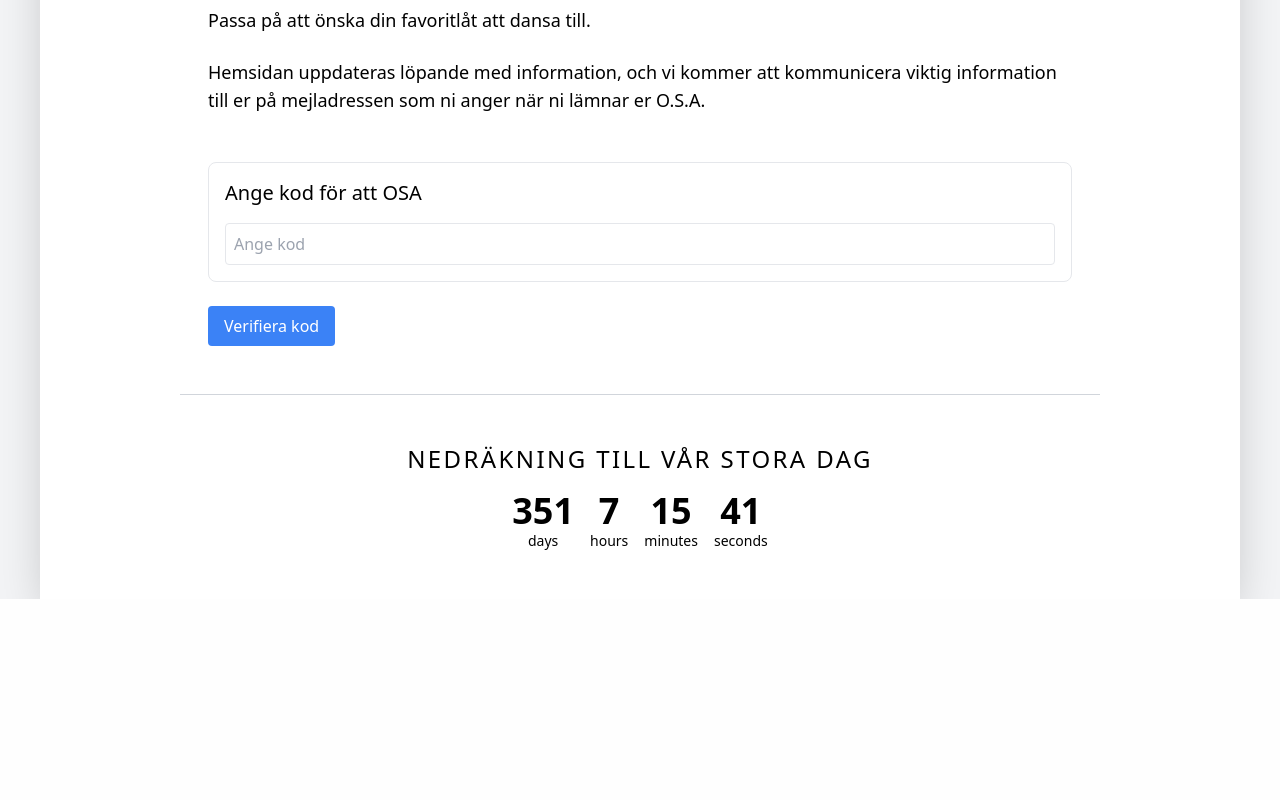
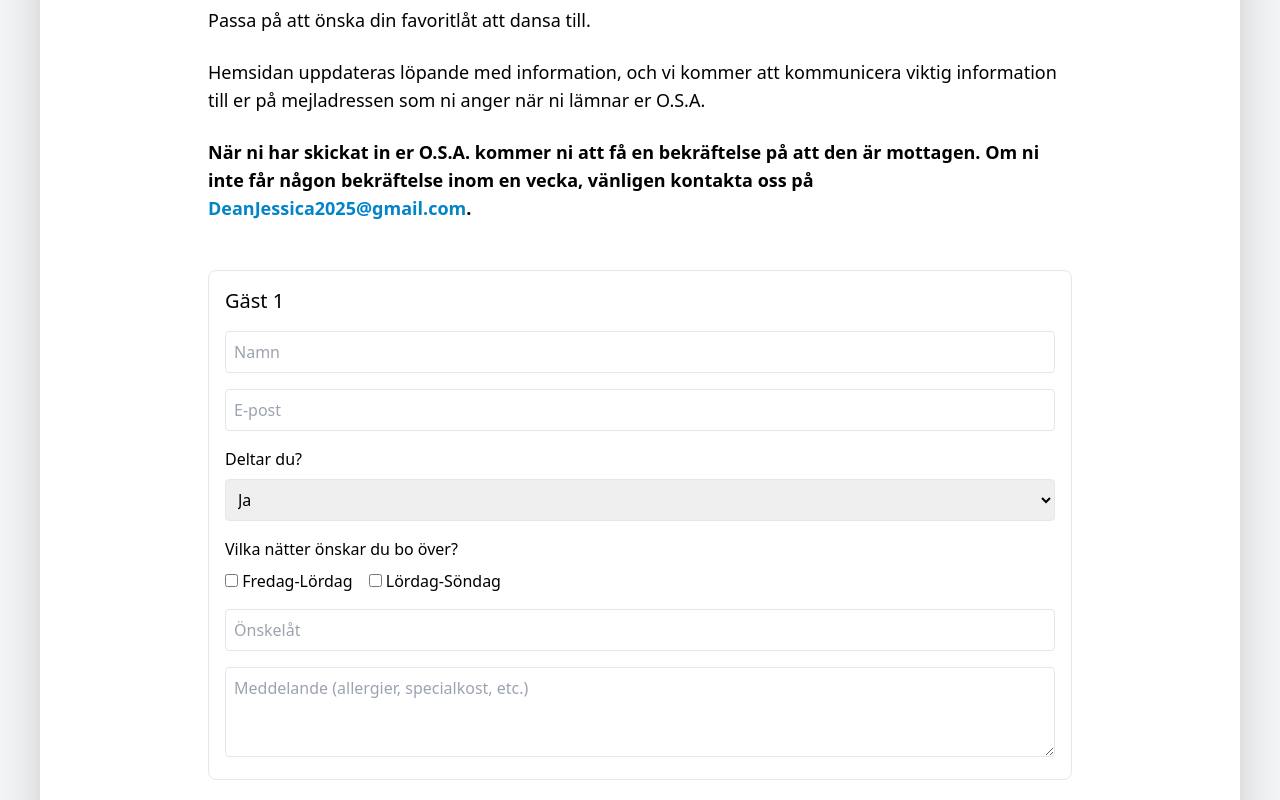
Before and after one commit to Hampes/deanjessicaWedding, a Next.js app: page /osa in a window 1280 px wide. Shown: the part 1360-2160 px from the top of the page. Before the commit the page ends 1959 px from the top, so only its background shows below. Built offline with nearby package versions, Linux system fonts and the light colour scheme.

Commit message:
removing password for osa

```diff
--- a/app/osa/page.jsx
+++ b/app/osa/page.jsx
@@ -44,6 +44,14 @@ const OSA = () => {
             Hemsidan uppdateras löpande med information, och vi kommer att kommunicera viktig information
             till er på mejladressen som ni anger när ni lämnar er O.S.A.
           </p>
+          <p className="font-bold">
+            När ni har skickat in er O.S.A. kommer ni att få en bekräftelse på att den är mottagen. Om ni
+            inte får någon bekräftelse inom en vecka, vänligen kontakta oss på{' '}
+            <a className="text-sky-600 hover:text-sky-200" href="mailto:deanjessica2025@gmail.com">
+              DeanJessica2025@gmail.com
+            </a>
+            .
+          </p>
         </div>
 
         <OSAForm />
--- a/components/OSAForm.jsx
+++ b/components/OSAForm.jsx
@@ -9,14 +9,14 @@ const OSAForm = () => {
     { name: '', email: '', attending: 'yes', nights: [], song: '', message: '' },
   ]);
 
-  const handleCodeSubmit = (e) => {
-    e.preventDefault();
-    if (code.toLowerCase() === 'jessiedean2025') {
-      setIsCodeValid(true);
-    } else {
-      alert('Felaktig kod. Försök igen.');
-    }
-  };
+  // const handleCodeSubmit = (e) => {
+  //   e.preventDefault();
+  //   if (code.toLowerCase() === 'jessiedean2025') {
+  //     setIsCodeValid(true);
+  //   } else {
+  //     alert('Felaktig kod. Försök igen.');
+  //   }
+  // };
 
   const handleAddGuest = () => {
     setGuests([...guests, { name: '', email: '', attending: 'yes', nights: [], song: '', message: '' }]);
@@ -45,7 +45,7 @@ const OSAForm = () => {
       });
       const data = await response.json();
       if (response.ok) {
-        alert('Tack för din OSA!');
+        alert('Tack, vi återkommer med bekräftelse inom kort!');
         setGuests([{ name: '', email: '', attending: 'yes', nights: [], song: '', message: '' }]);
         setIsCodeValid(false);
       } else {
@@ -57,26 +57,26 @@ const OSAForm = () => {
     }
   };
 
-  if (!isCodeValid) {
-    return (
-      <form onSubmit={handleCodeSubmit} className="w-full mt-8 space-y-6">
-        <div className="border p-4 rounded-lg">
-          <h3 className="text-xl mb-4">Ange kod för att OSA</h3>
-          <input
-            type="text"
-            value={code}
-            onChange={(e) => setCode(e.target.value)}
-            className="w-full p-2 border rounded"
-            placeholder="Ange kod"
-            required
-          />
-        </div>
-        <button type="submit" className="bg-blue-500 text-white px-4 py-2 rounded hover:bg-blue-600">
-          Verifiera kod
-        </button>
-      </form>
-    );
-  }
+  // if (!isCodeValid) {
+  //   return (
+  //     <form onSubmit={handleCodeSubmit} className="w-full mt-8 space-y-6">
+  //       <div className="border p-4 rounded-lg">
+  //         <h3 className="text-xl mb-4">Ange kod för att OSA</h3>
+  //         <input
+  //           type="text"
+  //           value={code}
+  //           onChange={(e) => setCode(e.target.value)}
+  //           className="w-full p-2 border rounded"
+  //           placeholder="Ange kod"
+  //           required
+  //         />
+  //       </div>
+  //       <button type="submit" className="bg-blue-500 text-white px-4 py-2 rounded hover:bg-blue-600">
+  //         Verifiera kod
+  //       </button>
+  //     </form>
+  //   );
+  // }
 
   return (
     <form onSubmit={handleSubmit} className="w-full mt-8 space-y-6">
```
